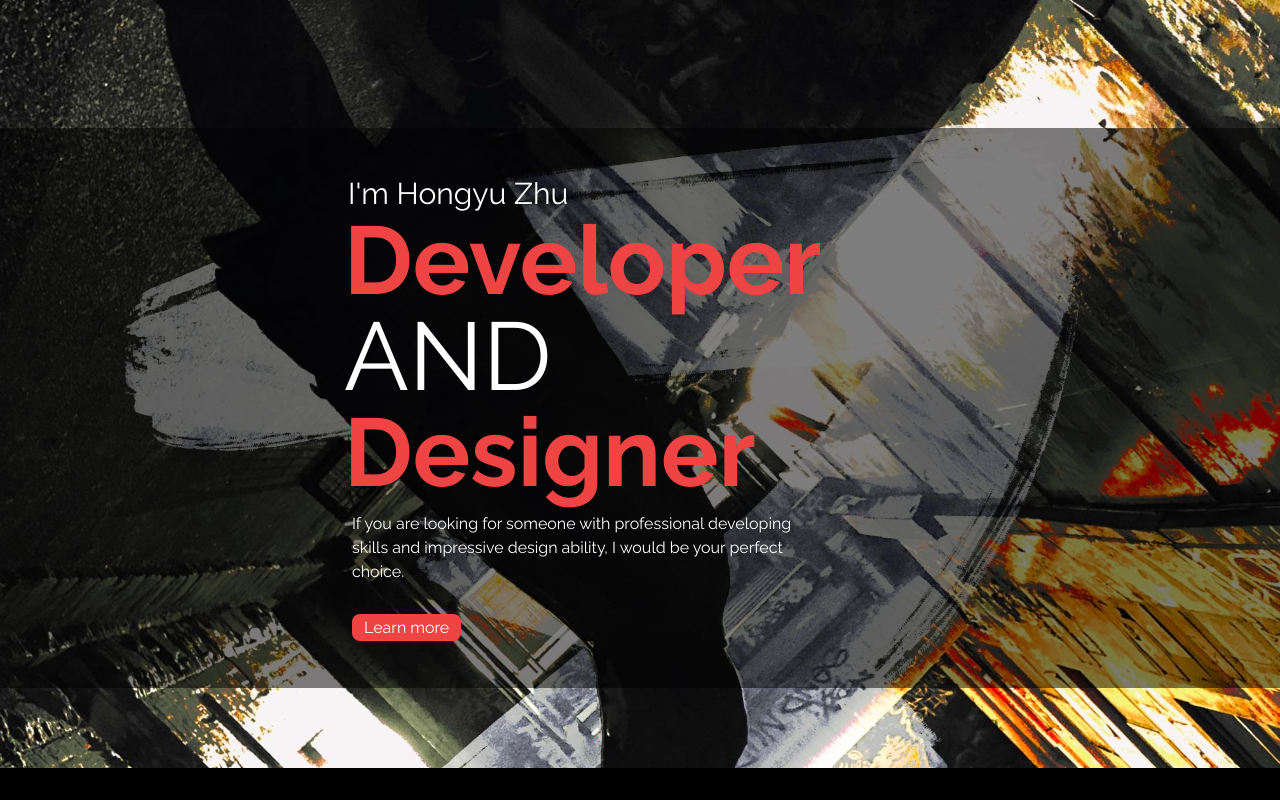
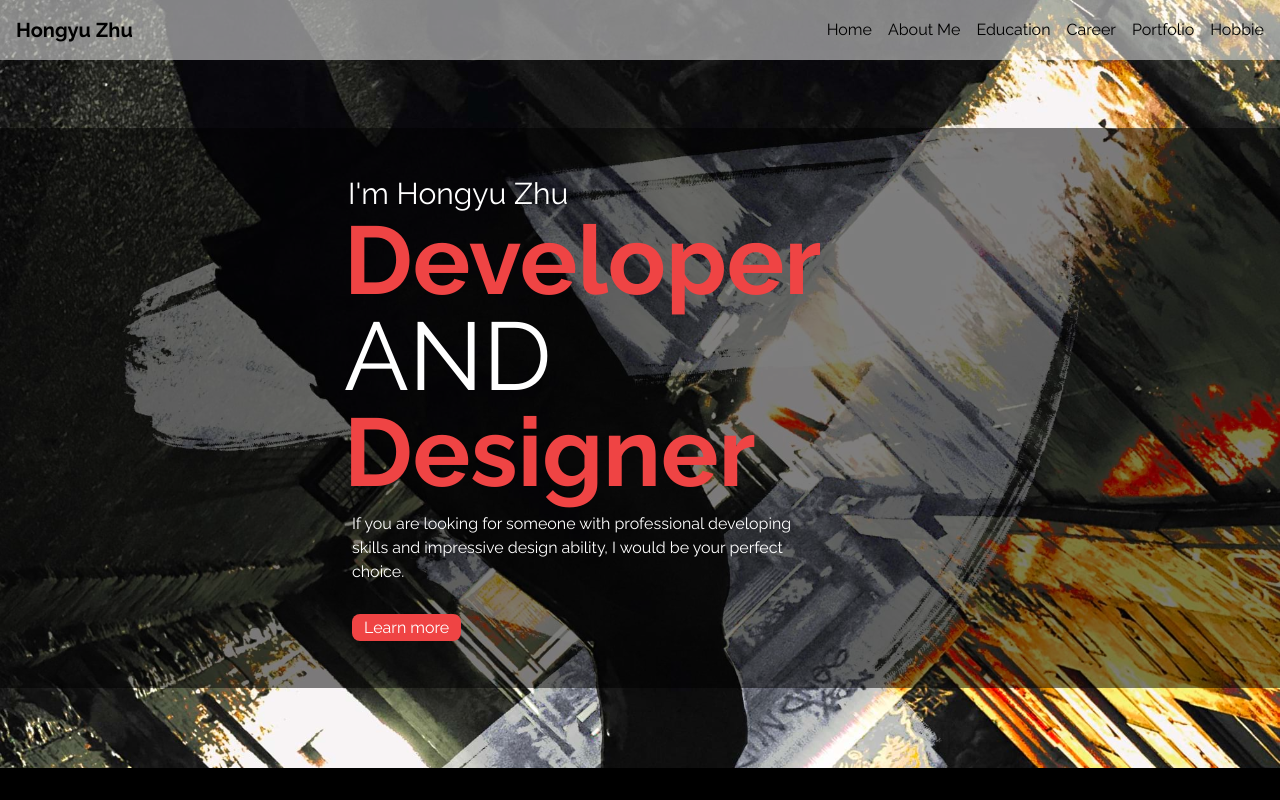
Before and after one commit to HongyuZhuz/personal-website-next, a Next.js app: page / in a window 1280 px wide. Shown: the top 800 px of the page. Built offline with nearby package versions, Linux system fonts and the light colour scheme.

Commit message:
have the navbar now

```diff
--- a/package.json
+++ b/package.json
@@ -9,6 +9,7 @@
     "lint": "next lint"
   },
   "dependencies": {
+    "clsx": "^2.1.1",
     "next": "14.2.11",
     "react": "^18",
     "react-dom": "^18",
--- a/src/app/page.tsx
+++ b/src/app/page.tsx
@@ -6,11 +6,13 @@ import { Designer } from "./ui/designer";
 import { MyHobbyPage } from "./ui/hobbie";
 import { ContactInfo } from "./ui/contactInfo";
 import { Footer } from "./ui/footer";
+import SideNav from "./ui/navBar";
 
 export default function Home() {
   return (
 
     <div>
+      <SideNav/>
       <HeroSection/>
       <AboutMe/>
       <MyEducationSection/>
--- a/src/app/ui/myCareer.tsx
+++ b/src/app/ui/myCareer.tsx
@@ -81,7 +81,7 @@ interface HeaderProps {
   // CareerSection 组件，不需要特定的属性
   const CareerSection: React.FC = () => (
     <section className="p-8">
-      {myCareer.map(c=>(<CareerItem role ={c.role} dateRange = {c.dateRange} company= {c.company} description={c.description}/>))}
+      {myCareer.map(c=>(<CareerItem key={c.company} role ={c.role} dateRange = {c.dateRange} company= {c.company} description={c.description}/>))}
     </section>
   );
 
--- /dev/null
+++ b/src/app/ui/navBar.tsx
@@ -0,0 +1,69 @@
+'use client'
+import { usePathname } from "next/navigation"
+import Link from "next/link"
+import clsx from "clsx";
+import { useState ,useEffect} from "react";
+
+const links = [
+  { name: 'Home', href: '#' },
+  {name:'About Me',href:'#about-me'},
+  {name:'Education',href:'#education'},
+  {name:'Career',href:'#career'},
+  {name:'Portfolio',href:'#portfolio'},
+  {name:'Hobbie',href:'#hobbie'},
+
+];
+
+export default function SideNav() {
+  const pathname = usePathname();
+  const [menuOpen, setMenuOpen] = useState<boolean>(false);
+
+  const handleMenuClick = () =>{
+    setMenuOpen(!menuOpen)
+  }
+
+  useEffect(()=>{
+    setMenuOpen(false)
+  },[pathname])
+
+
+    return(
+        <nav className="bg-white border-gray-200 dark:bg-black fixed top-0 left-0 right-0 z-50 bg-opacity-50">
+            <div className="max-w-screen-xl flex flex-wrap items-center justify-between md:mx-auto md:p-4">
+              <div className="flex flex-row justify-between p-4 md:p-0 w-screen md:w-auto">
+                <Link href="/" className="flex  items-center space-x-3 rtl:space-x-reverse">
+                      <span className="self-center   font-bold text-xl whitespace-nowrap dark:text-white">Hongyu Zhu</span>
+                  </Link>
+                  <button data-collapse-toggle="navbar-default" type="button" className="inline-flex items-center p-2 w-10 h-10 justify-center text-sm text-gray-500 rounded-lg md:hidden hover:bg-gray-100 focus:outline-none focus:ring-2 focus:ring-gray-200 dark:text-gray-400 dark:hover:bg-gray-700 dark:focus:ring-gray-600" aria-controls="navbar-default" aria-expanded="false" onClick={handleMenuClick}>
+                      <span className="sr-only">Open main menu</span>
+                      <svg className="w-5 h-5" aria-hidden="true" xmlns="http://www.w3.org/2000/svg" fill="none" viewBox="0 0 17 14">
+                          <path stroke="currentColor" stroke-linecap="round" stroke-linejoin="round" stroke-width="2" d="M1 1h15M1 7h15M1 13h15"/>
+                      </svg>
+                  </button>
+                </div>
+
+                {menuOpen?<div className="block md:hidden w-screen bg-black">
+                            <ul className="font-medium flex flex-col m-2">
+                              {links.map((link)=>(
+                                <li key={link.name}>
+                                  <a href={link.href} className={clsx("block  text-black  pl-2 py-2  border-black border-0 dark:text-white hover:text-red-600",{" border-l-red border-l-4":pathname===link.href})}>{link.name}</a>
+                                </li>
+                              ))
+                              }
+                            </ul>
+                          </div>
+                :<div></div>}
+    <div className="hidden w-full md:block md:w-auto" id="navbar-default">
+      <ul className="font-medium flex flex-row gap-4">
+        {links.map((link)=>(
+          <li key={link.name}>
+            <a href={link.href} className={clsx("block  text-black hover:text-red-600 dark:text-white ",{"text-red-600":pathname===link.href})}>{link.name}</a>
+          </li>
+        ))
+        }
+      </ul>
+    </div>
+  </div>
+</nav>
+    )
+}
```
Also changed, not shown: 1 other file (tests, documents, lock files or other folders).
